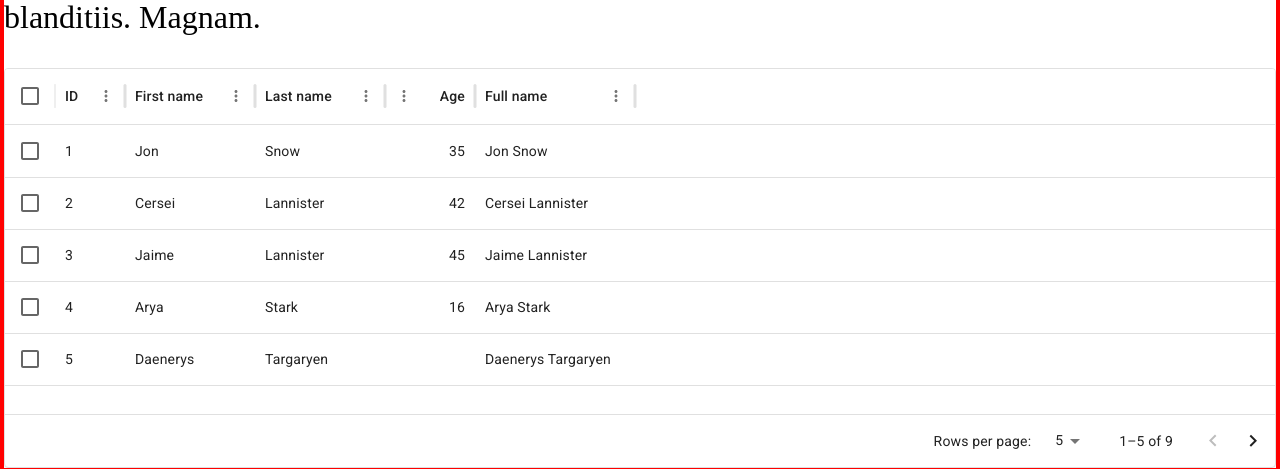
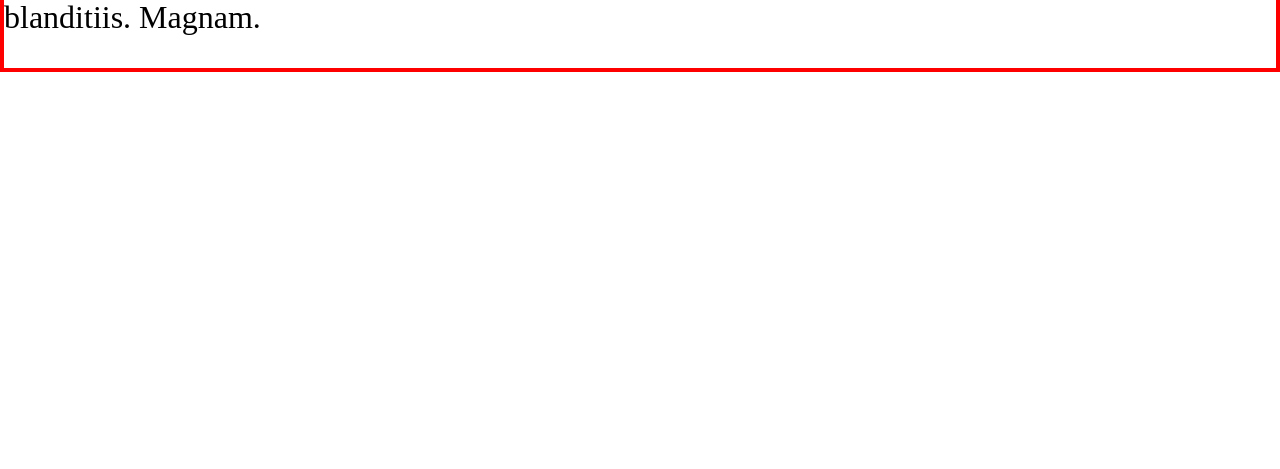
Before and after one commit to will-oracions/QuizExam, a React (Vite) app: page / in a window 1280 px wide. Shown: the part 377-846 px from the top of the page. After the commit the page ends 800 px from the top, so only its background shows below. Built offline with nearby package versions, Linux system fonts and the light colour scheme; no server answers; what axios-mock-adapter would draw is missing.

Commit message:
refactor and fix the build

```diff
--- a/src/App.tsx
+++ b/src/App.tsx
@@ -4,9 +4,9 @@ import axios from "axios";
 import Header from "./components/Header";
 
 import "./api/mockAxios";
-import { Todo } from "./todos/models/Todo";
-import useTodos from "./todos/hooks/useTodos";
-import CustomDatatable from "./components/CustomDatatable";
+import { Todo } from "./modules/todos/models/Todo";
+import useTodos from "./modules/todos/hooks/useTodos";
+// import CustomDatatable from "./components/CustomDatatable";
 
 function App() {
   const [todos, setTodos] = React.useState<Todo[]>([]);
@@ -54,7 +54,7 @@ function App() {
           blanditiis. Magnam.
         </p>
 
-        <CustomDatatable />
+        {/* <CustomDatatable /> */}
       </div>
     </>
   );
--- a/src/api/mockAxios.ts
+++ b/src/api/mockAxios.ts
@@ -1,6 +1,6 @@
 import axios from "axios";
 import MockAdapter from "axios-mock-adapter";
-import { Todo } from "../todos/models/Todo";
+import { Todo } from "../modules/todos/models/Todo";
 
 const mock = new MockAdapter(axios);
 
--- a/src/components/CustomDatatable.tsx
+++ b/src/components/CustomDatatable.tsx
@@ -16,7 +16,8 @@ const columns: GridColDef[] = [
     description: "This column has a value getter and is not sortable.",
     sortable: false,
     width: 160,
-    valueGetter: (value, row) => `${row.firstName || ""} ${row.lastName || ""}`,
+    valueGetter: (value, row) =>
+      `${value} ${row.firstName || ""} ${row.lastName || ""}`,
   },
 ];
 
```
Also changed, not shown: src/modules/todos/models/Todo.ts (renamed from src/todos/models/Todo.ts, +7 -7 lines), src/modules/todos/hooks/useDeleteTodo.tsx (renamed from src/todos/hooks/useDeleteTodo.tsx), src/modules/todos/hooks/useTodo.tsx (renamed from src/todos/hooks/useTodo.tsx), src/modules/todos/hooks/useTodos.tsx (renamed from src/todos/hooks/useTodos.tsx), src/modules/todos/hooks/useUpdateTodo.tsx (renamed from src/todos/hooks/useUpdateTodo.tsx).
